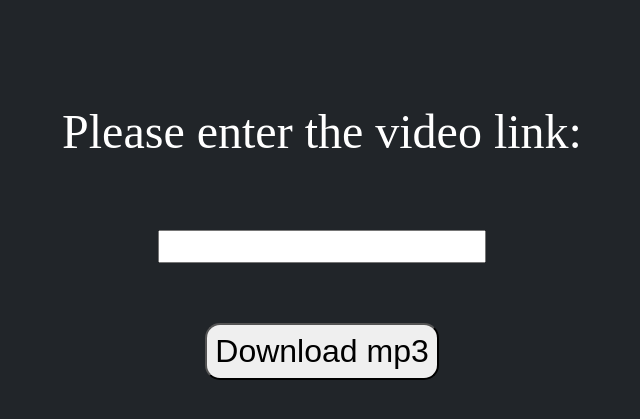
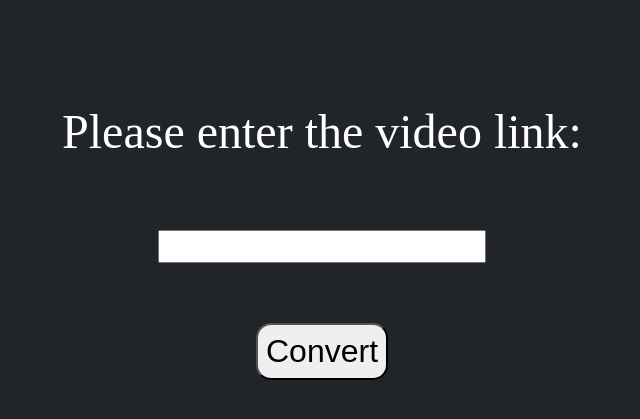
Before and after one commit to muhammad-guluzade/download_videos_website, a Flask app: page / in a window 1280 px wide. Shown: the top 419 px of the page, without its empty margins (318-958 px from the left). Run offline with Flask 2, Linux system fonts and the light colour scheme.

Commit message:
Update download.html

```diff
--- a/templates/download.html
+++ b/templates/download.html
@@ -31,7 +31,12 @@
         <input type="text" name="link">
         <br>
         <br>
-        <button type="submit">Download mp3</button>
+        <button type="submit">Convert</button>
+        {% if show_download %}
+            <br>
+            <br>
+            <a href="../static/video.mp3" class="the_class" download="video">Download mp3</a>
+        {% endif %}
     </form>
 </body>
 </html>
```
